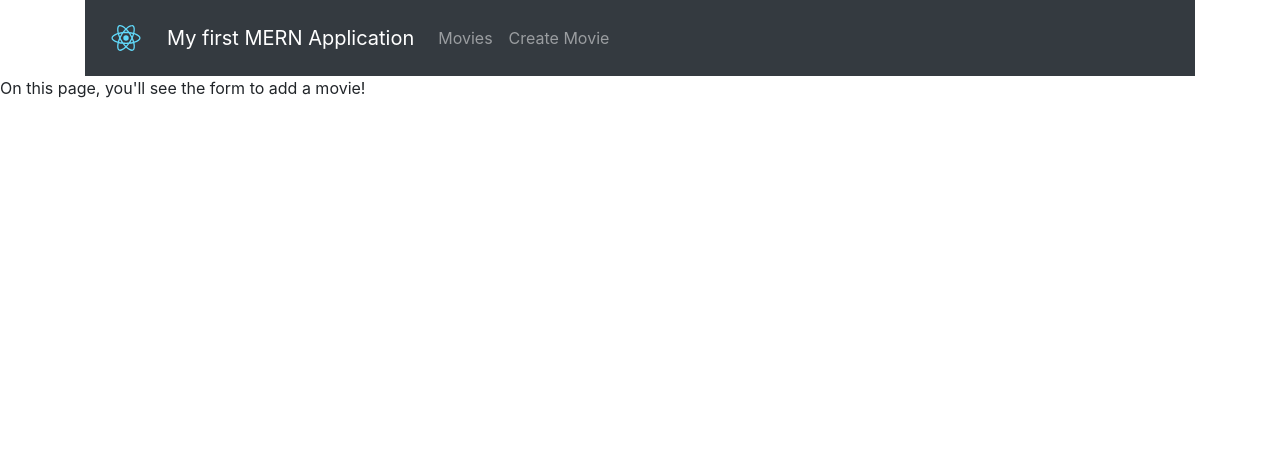
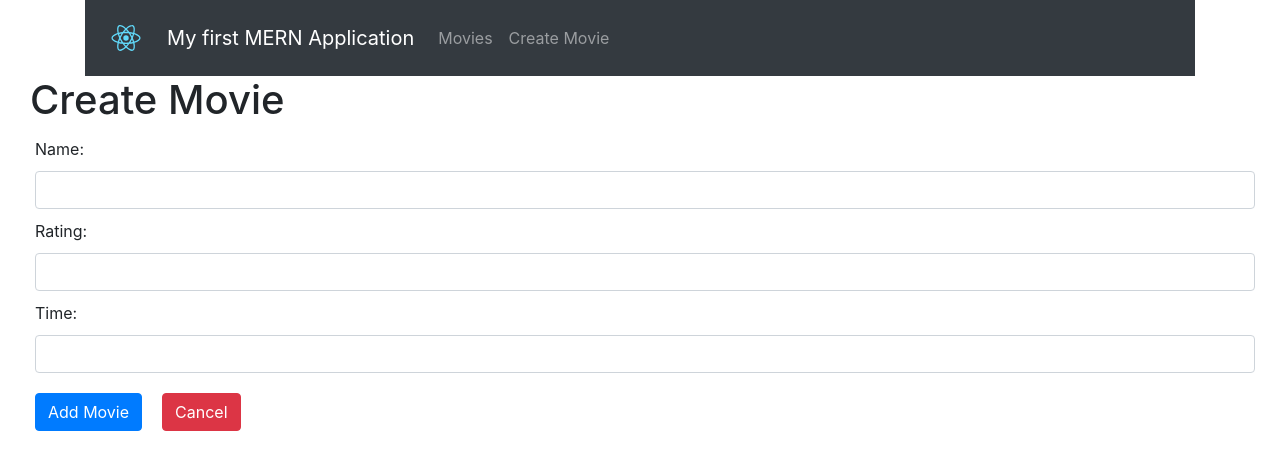
Before and after one commit to tackc/MERN-example, a React (Create React App) app in the folder client/: page /movies/create in a window 1280 px wide. Shown: the top 470 px of the page. Built offline with nearby package versions, Linux system fonts and the light colour scheme.

Commit message:
Not sure

```diff
--- a/client/src/pages/MoviesInsert.jsx
+++ b/client/src/pages/MoviesInsert.jsx
@@ -1,13 +1,121 @@
 import React, { Component } from 'react';
+import api from '../api'
+
+import styled from 'styled-components'
+
+const Title = styled.h1.attrs({
+    className: 'h1',
+})``
+
+const Wrapper = styled.div.attrs({
+    className: 'form-group',
+})`
+    margin: 0 30px;
+`
+
+const Label = styled.label`
+    margin: 5px;
+`
+
+const InputText = styled.input.attrs({
+    className: 'form-control',
+})`
+    margin: 5px;
+`
+
+const Button = styled.button.attrs({
+    className: `btn btn-primary`,
+})`
+    margin: 15px 15px 15px 5px;
+`
+
+const CancelButton = styled.a.attrs({
+    className: `btn btn-danger`,
+})`
+    margin: 15px 15px 15px 5px;
+`
 
 class MoviesInsert extends Component {
+    constructor(props) {
+        super(props)
+
+        this.state = {
+            name: '',
+            rating: '',
+            time: '',
+        }
+    }
+
+    handleChangeInputName = async event => {
+        const name = event.target.value
+        this.setState({ name })
+    }
+
+    handleChangeInputRating = async event => {
+        const rating = event.target.validity.valid
+            ? event.target.value
+            : this.state.rating
+
+        this.setState({ rating })
+    }
+
+    handleChangeInputTime = async event => {
+        const time = event.target.value
+        this.setState({ time })
+    }
+
+    handleIncludeMovie = async () => {
+        const { name, rating, time } = this.state
+        const arrayTime = time.split('/')
+        const payload = { name, rating, time: arrayTime }
+
+        await api.insertMovie(payload).then(res => {
+            window.alert(`Movie inserted successfully`)
+            this.setState({
+                name: '',
+                rating: '',
+                time: '',
+            })
+        })
+    }
+
     render() {
+        const { name, rating, time } = this.state
         return (
-            <div>
-                <p>On this page, you'll see the form to add a movie!</p>
-            </div>
+            <Wrapper>
+                <Title>Create Movie</Title>
+
+                <Label>Name: </Label>
+                <InputText
+                    type="text"
+                    value={name}
+                    onChange={this.handleChangeInputName}
+                />
+
+                <Label>Rating: </Label>
+                <InputText
+                    type="number"
+                    step="0.1"
+                    lang="en-US"
+                    min="0"
+                    max="10"
+                    pattern="[0-9]+([,\.][0-9]+)?"
+                    value={rating}
+                    onChange={this.handleChangeInputRating}
+                />
+
+                <Label>Time: </Label>
+                <InputText
+                    type="text"
+                    value={time}
+                    onChange={this.handleChangeInputTime}
+                />
+
+                <Button onClick={this.handleIncludeMovie}>Add Movie</Button>
+                <CancelButton href={'/movies/list'}>Cancel</CancelButton>
+            </Wrapper>
         )
     }
 }
 
-export default MoviesInsert;
+export default MoviesInsert
```
